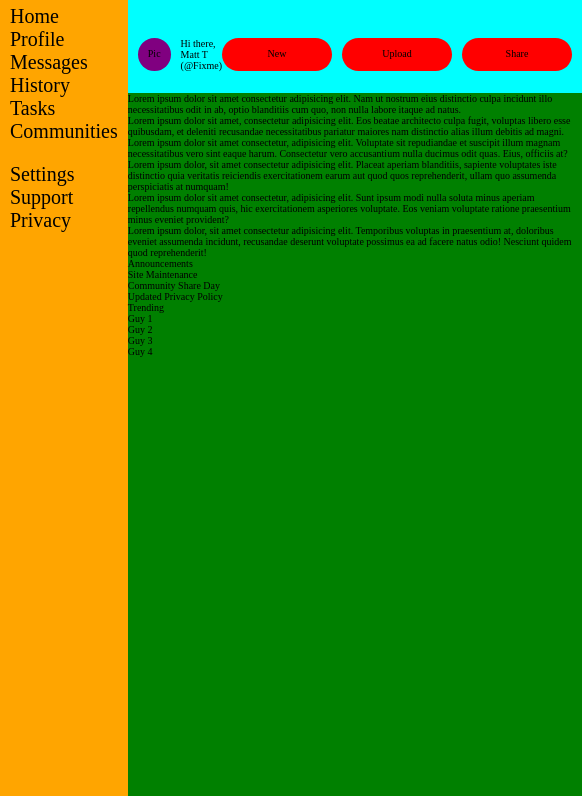
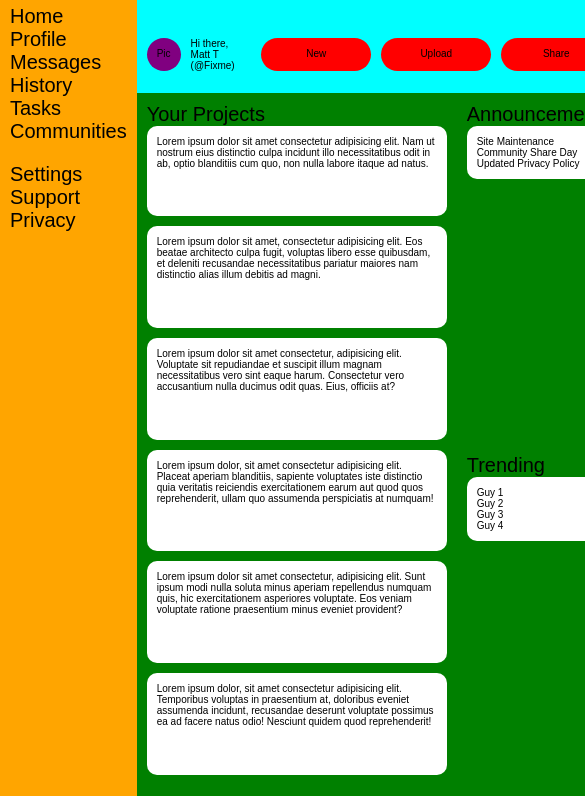
Before and after one commit to WitchingHr/admin-dashboard, a plain HTML site: page index.html in a window 390 px wide. Shown: the part 48-844 px from the top of the page, 585 px wide, since content can reach past the window. Drawn offline with Linux system fonts and the light colour scheme.

Commit message:
Create responsive card layout

```diff
--- a/index.html
+++ b/index.html
@@ -51,6 +51,8 @@
             </div>
         </div>
         <div class="main">
+            <div class="main-left">
+                <div class="label">Your Projects</div>
                 <span class="projects">
                     <div class="project-card">Lorem ipsum dolor sit amet consectetur adipisicing elit. Nam ut nostrum eius distinctio culpa incidunt illo necessitatibus odit in ab, optio blanditiis cum quo, non nulla labore itaque ad natus.</div>
                     <div class="project-card">Lorem ipsum dolor sit amet, consectetur adipisicing elit. Eos beatae architecto culpa fugit, voluptas libero esse quibusdam, et deleniti recusandae necessitatibus pariatur maiores nam distinctio alias illum debitis ad magni.</div>
@@ -59,19 +61,24 @@
                     <div class="project-card">Lorem ipsum dolor sit amet consectetur, adipisicing elit. Sunt ipsum modi nulla soluta minus aperiam repellendus numquam quis, hic exercitationem asperiores voluptate. Eos veniam voluptate ratione praesentium minus eveniet provident?</div>
                     <div class="project-card">Lorem ipsum dolor, sit amet consectetur adipisicing elit. Temporibus voluptas in praesentium at, doloribus eveniet assumenda incidunt, recusandae deserunt voluptate possimus ea ad facere natus odio! Nesciunt quidem quod reprehenderit!</div>
                 </span>
-            <span class="news">
+            </div>
+            <span class="main-right">
                 <div class="announcements">
-                    Announcements
+                    <div class="label">Announcements</div>
+                    <div class="announcements-stories">
                         <div>Site Maintenance</div>
                         <div>Community Share Day</div>
                         <div>Updated Privacy Policy</div>
                     </div>
+                </div>
                 <div class="trending">
-                    Trending
+                    <div class="label">Trending</div>
+                    <div class="trending-users">
                         <div>Guy 1</div>
                         <div>Guy 2</div>
                         <div>Guy 3</div>
                         <div>Guy 4</div>
+                    </div>
                 </div>
             </span>
         </div>
--- a/style.css
+++ b/style.css
@@ -1,6 +1,7 @@
 :root {
     font-size: 62.5%;
     box-sizing: border-box;
+    font-family: Arial, Helvetica, sans-serif;
 }
 
 body {
@@ -100,4 +101,46 @@ input[type='search'] {
 
 .main {
     background-color: green;
+    display: flex;
 }
+
+.main-left {
+    padding: 1rem;
+}
+.projects {
+    display: grid;
+    grid-template-columns: repeat(auto-fit, minmax(300px, 1fr));
+    /* grid-template-rows: repeat(auto-fit, 1fr); */
+    gap: 1rem;
+    height: 95%;
+}
+
+.project-card {
+    /* height: 1fr; */
+    background-color: white;
+    border-radius: 10px;
+    padding: 1rem;
+}
+
+.label {
+    font-size: 2rem;
+}
+
+.main-right {
+    display: flex;
+    flex-direction: column;
+    padding: 1rem;
+    gap: 2rem;
+}
+
+.announcements-stories,
+.trending-users {
+    background-color: white;
+    border-radius: 10px;
+    padding: 1rem;
+}
+
+.announcements,
+.trending {
+    flex: 1;;
+}
```
Lines whose indentation alone changed are shown as unchanged.
